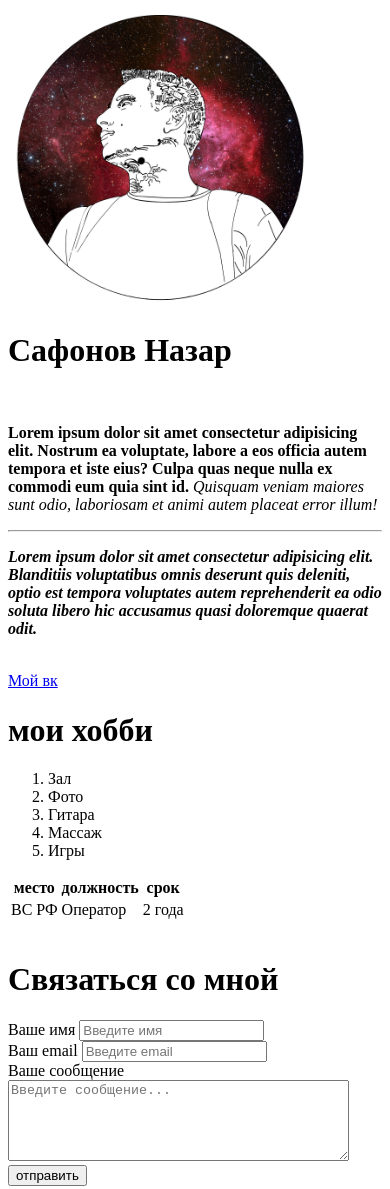
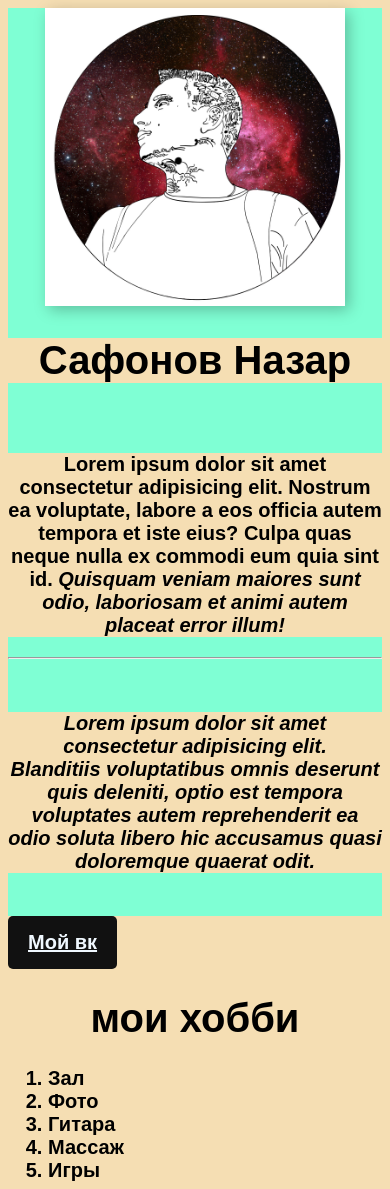
Before and after one commit to NazarioSaf/resume, a plain HTML site: page index.html in a window 390 px wide. Shown: the top 1189 px of the page. Drawn offline with Linux system fonts and the light colour scheme; a web font is replaced by a local one.

Commit message:
add styles

```diff
--- a/index.html
+++ b/index.html
@@ -6,19 +6,26 @@
   <meta name="viewport" content="width=device-width, initial-scale=1.0">
   <meta name="description" content="супергуд, всё в порядке супер гуд">
   <meta name="keywords" content="супер, гуд, ленинград, песня, super">
-  <title>Supergood</title>
+<link rel="stylesheet" href="style1.css">
+ <title>Supergood</title>
 </head>
 <body>
+  <div class="info">
   <img src="Безымянный-2.jpg" width="300" alt="">
+  <div class="infotext"></div>
   <h1>Сафонов Назар</h1>
 <br>
 <p><strong>Lorem ipsum dolor sit amet consectetur adipisicing elit. Nostrum ea voluptate, labore a eos officia autem tempora et iste eius? Culpa quas neque nulla ex commodi eum quia sint id.</strong> <em>Quisquam veniam maiores sunt odio, laboriosam et animi autem placeat error illum!</em></p>
 <hr>
+<br>
 <P> <strong><em> Lorem ipsum dolor sit amet consectetur adipisicing elit. <br> Blanditiis voluptatibus omnis deserunt quis deleniti, optio est tempora voluptates autem reprehenderit ea odio soluta libero hic accusamus quasi doloremque quaerat odit.</em></strong></P>
 <br>
-<a href="https://vk.com/safonovnazar" target="_blank"> Мой вк</a>
+
+</div>
+</div>
+<a href="https://vk.com/safonovnazar" target="_blank" class="btn"> Мой вк</a>
 <br>
-<h1>мои хобби</h1>
+<h1 class="card-1">мои хобби</h1>
 <ol>
 <li>Зал</li>
 <li>Фото</li>
@@ -26,7 +33,7 @@
 <li>Массаж</li>
 <li>Игры</li>
 </ol>
-<table>
+<table class="card-2">
   <thead>
     <tr>
       <th>место</th>
@@ -41,22 +48,22 @@
   </thead>
 </table>
 <br>
-<h1>Связаться со мной</h1>
-<form">
+<h1 class="card-3">Связаться со мной</h1>
+<form" class="grup">
 <div>
-<label for="text">Ваше имя</label>
+<label for="text"  class="grup">Ваше имя</label>
 <input type="text" placeholder="Введите имя" id="text">
 </div>
 <div>
-  <label for="email">Ваш email</label>
+  <label for="email" class="grup">Ваш email</label>
   <input type="email" name="" id="email" placeholder="Введите email">
 </div>
 <div>
-  <label for="textarea">Ваше сообщение</label>
+  <label for="textarea" class="grup">Ваше сообщение</label>
   <br>
   <textarea name="" id="textarea" cols="40" rows="5" placeholder="Введите сообщение..."></textarea>
 </div>
-<button type="">отправить</button>
+<button type="" class="btn">отправить</button>
 
 </form>
 
--- /dev/null
+++ b/style1.css
@@ -0,0 +1,75 @@
+@import url('https://fonts.googleapis.com/css2?family=Arima:wght@200&family=Roboto:ital@1&family=Splash&display=swap');
+
+body {
+    font-family: Arial, sans-serif;
+    font-size: 20px;
+    font-weight: bolder;
+}
+
+.info {
+    background-color: aquamarine;
+    display: block;
+
+}
+li {
+    /* background-color: rgb(225, 75, 75); */
+    /* text-decoration: line-through; */
+    margin: auto;
+}
+
+.card-2 {
+    border: 3px solid saddlebrown;
+margin: auto;
+}
+
+
+* {
+    /* max-width: 80%; */
+    /* margin: auto; */
+    background: wheat;
+}
+img {
+    box-shadow: 4px 4px 14px rgba(0, 0, 0, 0.25);
+}
+
+.btn {
+    background: #111;
+    padding: 15px 20px;
+    color: aliceblue;
+    border: none;
+    cursor: pointer;
+    border-radius: 5px;
+    font-family: inherit;
+    display: inline-block;
+
+}
+
+.btn:hover {
+    opacity: .8;
+    color: orange;
+}
+
+.card-3 {
+ text-align: center;
+}
+
+.grup input,
+.grup textarea {
+width: 100%;
+box-sizing: border-box;
+border: none;
+background: transparent;
+font-family: inherit;
+display: flex;
+}
+
+@media (max-width: 650px) {
+    .info {
+        display: block;
+        text-align: center;
+    }
+    .card-1 {
+        display: block;
+        text-align: center;
+    }
+}
```
